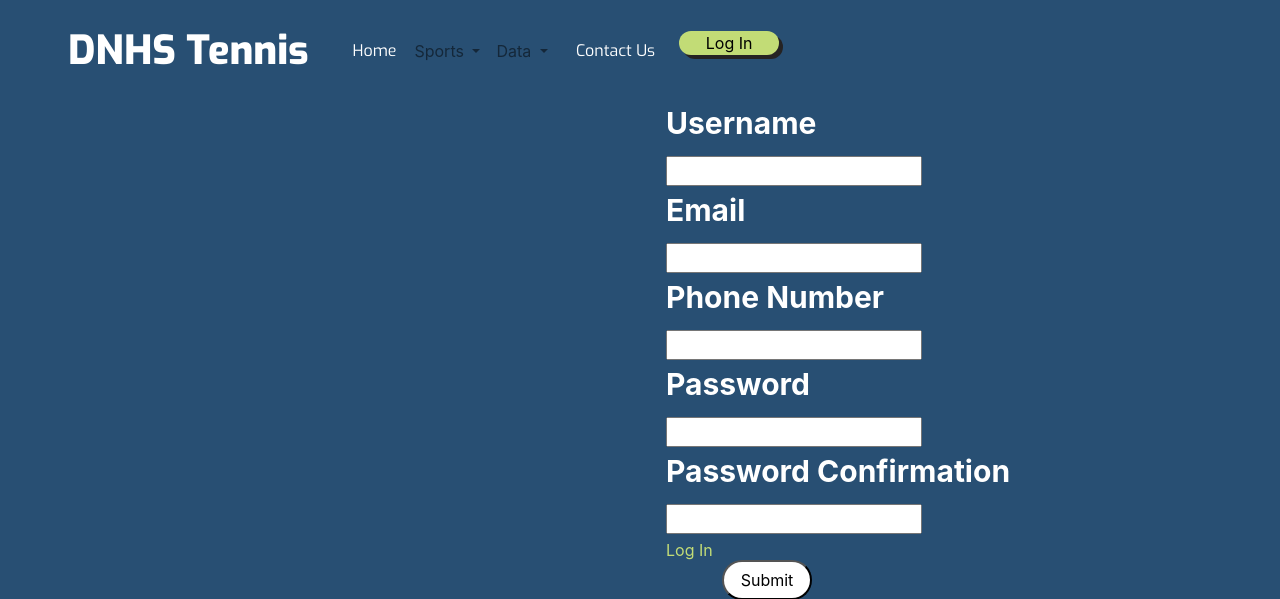
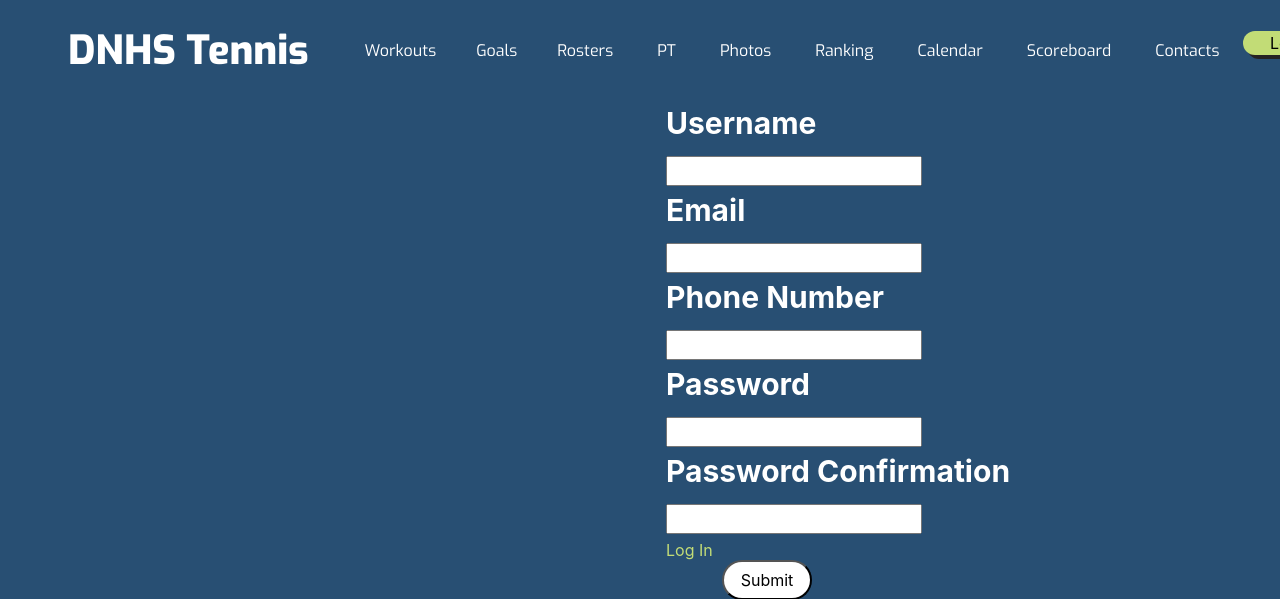
Before and after one commit to Archkitten/n22p4-quarter-finals, a Flask app: page /team/authorize/ in a window 1280 px wide; the page is wider, and only the part inside the window is pictured. Shown: the top 599 px of that part. Run offline with Flask 2, Linux system fonts and the light colour scheme; some libraries are stand-ins or nearby versions.

Commit message:
No more dropdowns in the navbar

```diff
--- a/templates/layouts/navbar.html
+++ b/templates/layouts/navbar.html
@@ -16,46 +16,27 @@ This HTML is setup as a fragment allowing it to be "included" by other HTML file
                 <a class="navbar-brand" href="/"
                    style="font-family: exo_bold; color: white; font-size: 40px; padding-right: 20px;padding-left: 20px;">DNHS
                     Tennis</a>
-                <a style="font-family: exo; color: white; font-size: 16px; padding-right: 10px;" class="nav-link"
-                   href={{ url_for('index') }}>Home</a>
 
-                <li class="nav-item dropdown">
-                    <a class="nav-link dropdown-toggle" href="#" data-bs-toggle="dropdown" aria-expanded="false" id="dropdownMenuButton1" type="button">
-                        Sports
-                    </a>
-                    <div class="dropdown-menu" aria-labelledby="dropdownMenuButton1">
                         <a style="font-family: exo; color: white; font-size: 16px; padding-right: 20px; padding-left: 20px;"
                            class="nav-link" href={{ url_for('workouts') }}>Workouts</a>
-{#                        <a style="font-family: exo; color: white; font-size: 16px;padding-right: 20px; padding-left: 20px;"#}
-{#                           class="nav-link" href={{ url_for('games.games') }}>Games</a>#}
                         <a style="font-family: exo; color: white; font-size: 16px;padding-right: 20px; padding-left: 20px;"
                            class="nav-link" href={{ url_for('notes.notes') }}>Goals</a>
                         <a style="font-family: exo; color: white; font-size: 16px;padding-right: 24px; padding-left: 20px;"
                            class="nav-link" href={{ url_for('tennis.roster') }}>Rosters</a>
                         <a style="font-family: exo; color: white; font-size: 16px;padding-right: 24px; padding-left: 20px;"
-                           class="nav-link" href={{ url_for('physicaltherapy') }}>Physical Therapy</a>
-                    </div>
-                </li>
+                           class="nav-link" href={{ url_for('physicaltherapy') }}>PT</a>
 
-                <li class="nav-item dropdown">
-                    <a class="nav-link dropdown-toggle" href="#" data-bs-toggle="dropdown" aria-expanded="false" id="dropdownMenuButton1" type="button">
-                        Data
-                    </a>
-                    <div class="dropdown-menu" aria-labelledby="dropdownMenuButton1">
                         <a style="font-family: exo; color: white; font-size: 16px;padding-right: 24px; padding-left: 20px;"
-                           class="nav-link" href={{ url_for('tennis.photo_gallery') }}>Photo Gallery</a>
+                           class="nav-link" href={{ url_for('tennis.photo_gallery') }}>Photos</a>
                         <a style="font-family: exo; color: white; font-size: 16px;padding-right: 24px; padding-left: 20px;"
                            class="nav-link" href={{ url_for('tennis.ranking') }}>Ranking</a>
                         <a style="font-family: exo; color: white; font-size: 16px;padding-right: 24px; padding-left: 20px;"
                            class="nav-link" href={{ url_for('calendar') }}>Calendar</a>
                         <a style="font-family: exo; color: white; font-size: 16px;padding-right: 24px; padding-left: 20px;"
                            class="nav-link" href={{ url_for('scoreboard') }}>Scoreboard</a>
-                        <a style="font-family: exo; color: white; font-size: 20px;padding-right: 24px; padding-left: 20px;"
-                           class="nav-link" href={{ url_for('crud.crud') }}>CRUD</a>
-                    </div>
-                </li>
+
                 <a style="font-family: exo; color: white; font-size: 16px;padding-right: 24px; padding-left: 20px;"
-                   class="nav-link" href={{ url_for('contactus') }}>Contact Us</a>
+                   class="nav-link" href={{ url_for('contactus') }}>Contacts</a>
 
 
                 {% if current_user.is_authenticated %}
```
